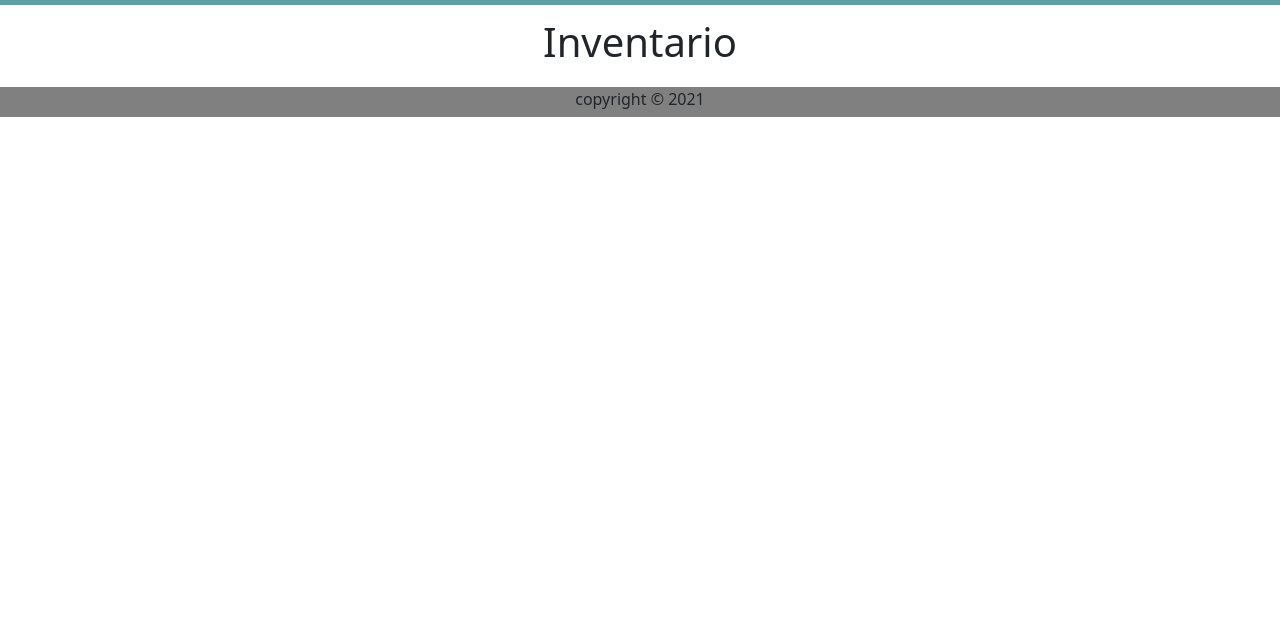
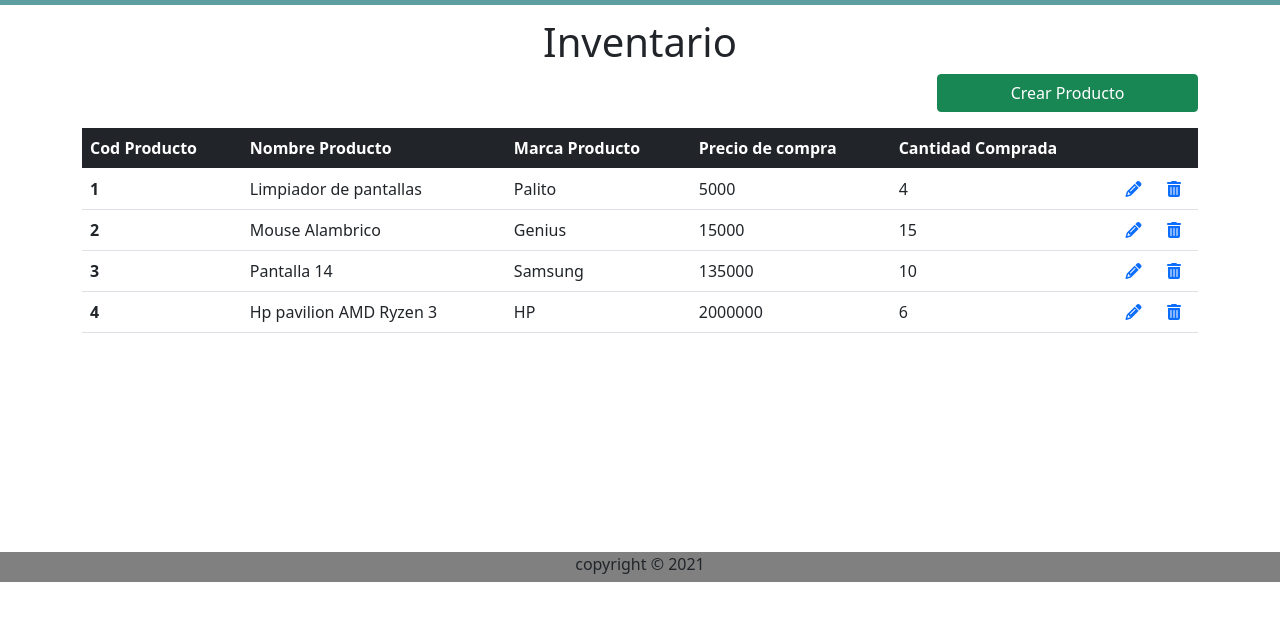
Before and after one commit to CamilaQuijano21/PcStore, a plain HTML site: page Products/ListProduct.html in a window 1280 px wide. Shown: the part 61-682 px from the top of the page. Drawn offline with nearby package versions, Linux system fonts and the light colour scheme.

Commit message:
consultar productos, links y aviso de elimnar productos

```diff
--- a/Css/style.css
+++ b/Css/style.css
@@ -17,10 +17,6 @@ footer{
     height: 30px;
 }
 
-#footerSize{
-    margin-top: 4.5%;
-}
-
 .btn{
     width: 100%;
 }
--- a/Js/SizeConverter.js
+++ b/Js/SizeConverter.js
@@ -1,8 +1,4 @@
 function Convert(origin , destination, valueToConvert) {
-    debugger;
-    if(origin == destination){
-        return 0;
-    }
     if(origin == 1 && destination == 2){
         return divide(valueToConvert);
     }
--- a/Products/ListProduct.html
+++ b/Products/ListProduct.html
@@ -11,6 +11,7 @@
     <script src="https://code.jquery.com/jquery-3.5.1.slim.min.js" integrity="sha384-DfXdz2htPH0lsSSs5nCTpuj/zy4C+OGpamoFVy38MVBnE+IbbVYUew+OrCXaRkfj" crossorigin="anonymous"></script>
     <script src="https://cdn.jsdelivr.net/npm/@popperjs/core@2.5.4/dist/umd/popper.min.js" integrity="sha384-q2kxQ16AaE6UbzuKqyBE9/u/KzioAlnx2maXQHiDX9d4/zp8Ok3f+M7DPm+Ib6IU" crossorigin="anonymous"></script>
     <script src="https://cdn.jsdelivr.net/npm/bootstrap@5.0.0-beta1/dist/js/bootstrap.min.js" integrity="sha384-pQQkAEnwaBkjpqZ8RU1fF1AKtTcHJwFl3pblpTlHXybJjHpMYo79HY3hIi4NKxyj" crossorigin="anonymous"></script>
+    <script src="https://kit.fontawesome.com/9dac239ad3.js" crossorigin="anonymous"></script>
     <title>PcStore</title>
 </head>
 <body>
@@ -59,10 +60,114 @@
                     <h1 class="title">Inventario</h1>
                 </div>
             </div>
+            <div class="row">
+              <div class="col-sm-12 col-lg-3 offset-lg-9 mb-3">
+                <a type="button" class="btn btn-success" href="CreateProduct.html">Crear Producto</a>
+              </div>
+          </div>
+            <div class="row">
+              <div class="col-12">
+                <div class="table-responsive"">
+                  <table class="table table-hover">
+                    <thead class="table-dark">
+                      <tr>
+                        <th scope="col">Cod Producto</th>
+                        <th scope="col">Nombre Producto</th>
+                        <th scope="col">Marca Producto</th>
+                        <th scope="col">Precio de compra</th>
+                        <th scope="col">Cantidad Comprada</th>
+                        <th scope="col"></th>
+                        <th scope="col"></th>
+                      </tr>
+                    </thead>
+                    <tbody>
+                      <tr>
+                        <th scope="row">1</th>
+                        <td>Limpiador de pantallas</td>
+                        <td>Palito</td>
+                        <td>5000</td>
+                        <td>4</td>
+                        <td>
+                          <a href="UpdateProduct.html">
+                            <i class="fas fa-pencil-alt"></i>
+                          </a>
+                        </td>
+                        <td>
+                          <a href="#" onclick="deleteProduct()" >
+                            <i class="fas fa-trash-alt"></i>
+                          </a>
+                        </td>
+                      </tr>
+                      <tr>
+                        <th scope="row">2</th>
+                        <td>Mouse Alambrico</td>
+                        <td>Genius</td>
+                        <td>15000</td>
+                        <td>15</td>
+                        <td>
+                          <a href="UpdateProduct.html">
+                            <i class="fas fa-pencil-alt"></i>
+                          </a>
+                        </td>
+                        <td>
+                          <a href="#" onclick="deleteProduct()" >
+                            <i class="fas fa-trash-alt"></i>
+                          </a>
+                        </td>
+                      </tr>
+                      <tr>
+                        <th scope="row">3</th>
+                        <td>Pantalla 14</td>
+                        <td>Samsung</td>
+                        <td>135000</td>
+                        <td>10</td>
+                        <td>
+                          <a href="UpdateProduct.html">
+                            <i class="fas fa-pencil-alt"></i>
+                          </a>
+                        </td>
+                        <td>
+                          <a href="#" onclick="deleteProduct()" >
+                            <i class="fas fa-trash-alt"></i>
+                          </a>
+                        </td>
+                      </tr>
+                      <tr>
+                        <th scope="row">4</th>
+                        <td>Hp pavilion AMD Ryzen 3</td>
+                        <td>HP</td>
+                        <td>2000000</td>
+                        <td>6</td>
+                        <td>
+                          <a href="UpdateProduct.html">
+                            <i class="fas fa-pencil-alt"></i>
+                          </a>
+                        </td>
+                        <td>
+                          <a href="#" onclick="deleteProduct()" >
+                            <i class="fas fa-trash-alt"></i>
+                          </a>
+                        </td>
+                      </tr>
+                    </tbody>
+                  </table>
+                </div>
+              </div>
+          </div>
         </div>
     </main>
-    <footer>
+    <footer style="margin-top: 15.9%;">
         <p>copyright &copy; 2021</p>
     </footer>
 </body>
 </html>
+<!-- Jquery Code -->
+<script>
+  $( document ).ready(function() {
+  });
+
+  function deleteProduct() {
+    alert("esta seguro que desea eliminar el producto.");
+  }
+
+</script>
```
Also changed, not shown: Index.html (+1 -1 lines), utilities/SizeConverter.html (+2 -2 lines).
